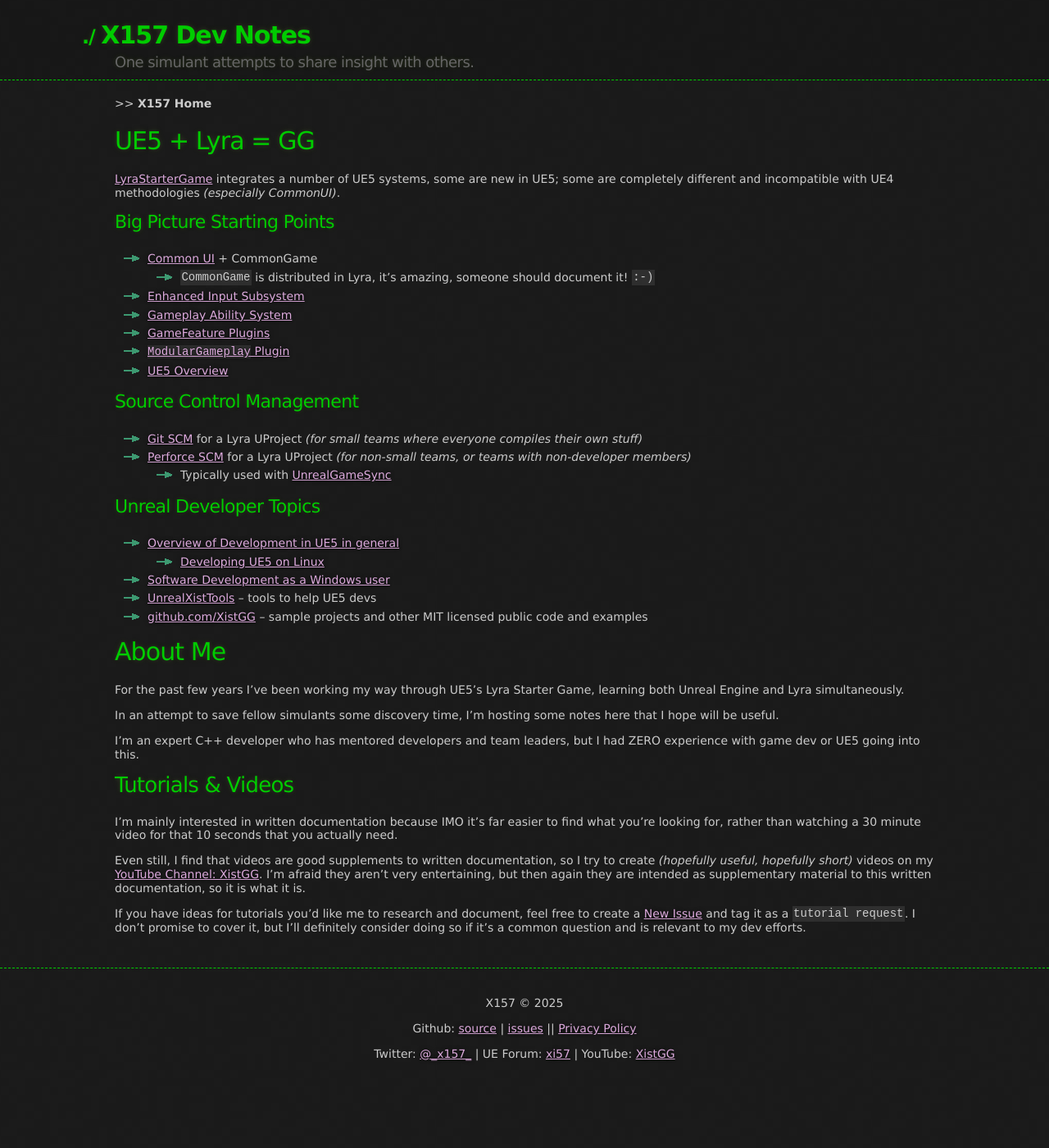
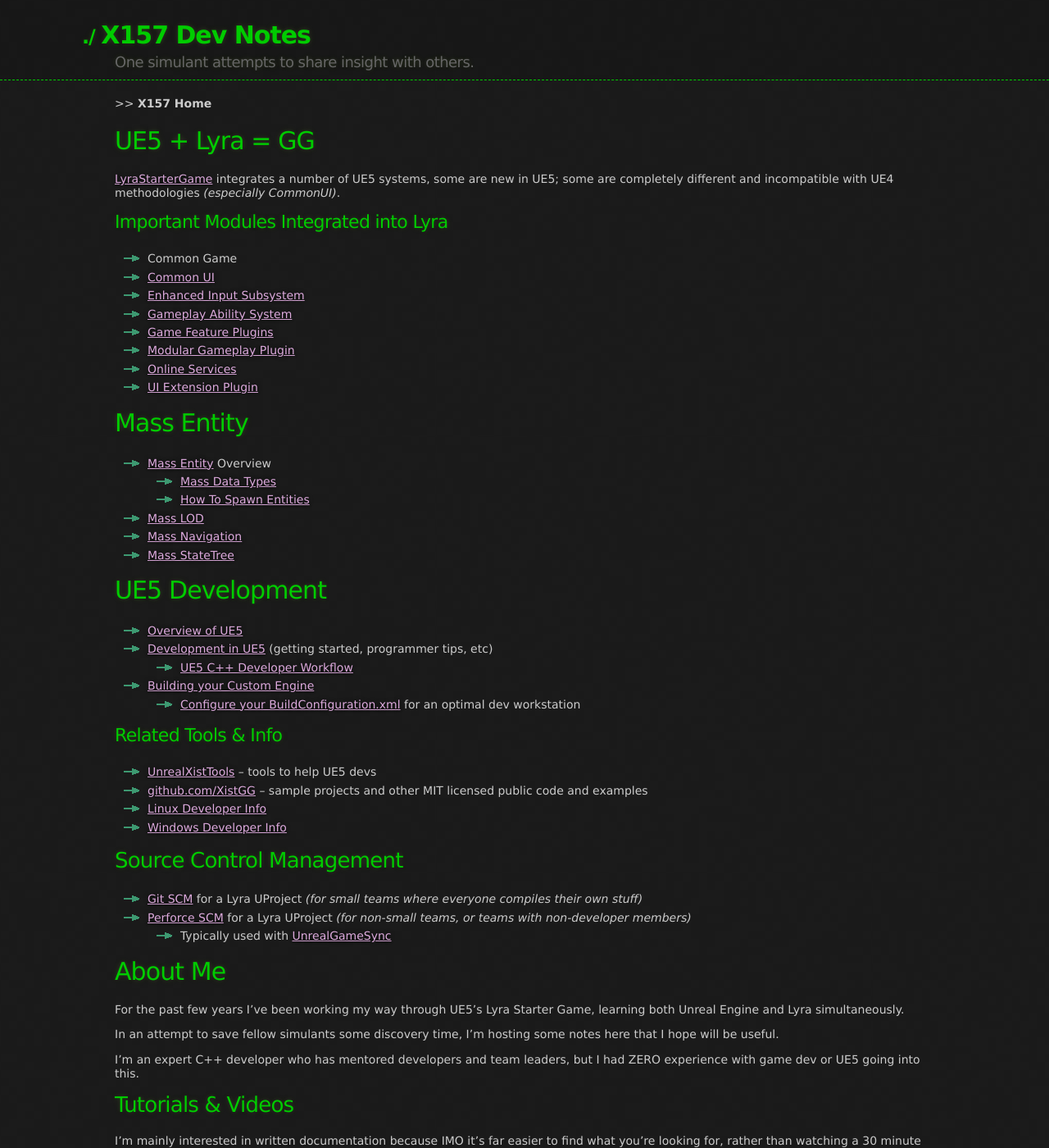
Before and after one commit to x157/x157.github.io, a Jekyll site: the page built from index.md, in a window 1280 px wide and 1400 px high. Shown: the whole window at 82% size. Built offline with Jekyll 4.4.1, drawn with Linux system fonts in a browser that asks for light colours; our own code applies the rules of GitHub Pages for plain Markdown files.

Commit message:
Revamp Home
Promote Mass to Homepage; Reorg Homepage and UE5 index accordingly.

```diff
--- a/index.md
+++ b/index.md
@@ -10,29 +10,48 @@
 some are completely different and incompatible with UE4 methodologies
 *(especially CommonUI)*.
 
-### Big Picture Starting Points
+### Important Modules Integrated into Lyra
 
-- [Common UI](/UE5/CommonUI/) + CommonGame
-  - `CommonGame` is distributed in Lyra, it's amazing, someone should document it! `:-)`
+- Common Game
+- [Common UI](/UE5/CommonUI/)
 - [Enhanced Input Subsystem](/UE5/EnhancedInput/)
 - [Gameplay Ability System](/UE5/GameplayAbilitySystem/)
-- [GameFeature Plugins](/UE5/GameFeatures/)
-- [`ModularGameplay` Plugin](/UE5/ModularGameplay/)
-- [UE5 Overview](/UE5/)
+- [Game Feature Plugins](/UE5/GameFeatures/)
+- [Modular Gameplay Plugin](/UE5/ModularGameplay/)
+- [Online Services](/UE5/OnlineServices/)
+- [UI Extension Plugin](/UE5/UIExtension/)
 
-### Source Control Management
+
+# Mass Entity
+
+- [Mass Entity](/UE5/Mass/) Overview
+  - [Mass Data Types](/UE5/Mass/DataTypes)
+  - [How To Spawn Entities](/UE5/Mass/HowTo/SpawnEntities)
+- [Mass LOD](/UE5/Mass/LOD)
+- [Mass Navigation](/UE5/Mass/Navigation)
+- [Mass StateTree](/UE5/Mass/StateTree)
+
+
+# UE5 Development
+
+- [Overview of UE5](/UE5/)
+- [Development in UE5](/UE5/Dev/) (getting started, programmer tips, etc)
+  - [UE5 C++ Developer Workflow](/UE5/Dev/Workflow)
+- [Building your Custom Engine](/UE5/Engine/)
+  - [Configure your BuildConfiguration.xml](/UE5/Engine/BuildConfiguration) for an optimal dev workstation
+
+### Related Tools & Info
+
+- [UnrealXistTools](/UnrealXistTools/) -- tools to help UE5 devs
+- [github.com/XistGG](https://github.com/XistGG) -- sample projects and other MIT licensed public code and examples
+- [Linux Developer Info](/UE5/Linux/)
+- [Windows Developer Info](/Windows/)
+
+## Source Control Management
 
 - [Git SCM](/Git/) for a Lyra UProject *(for small teams where everyone compiles their own stuff)*
 - [Perforce SCM](/Perforce/) for a Lyra UProject *(for non-small teams, or teams with non-developer members)*
-  - Typically used with [UnrealGameSync](https://docs.unrealengine.com/4.26/en-US/ProductionPipelines/DeployingTheEngine/UnrealGameSync/)
-
-### Unreal Developer Topics
-
-- [Overview of Development in UE5 in general](/UE5/Dev/)
-  - [Developing UE5 on Linux](/UE5/Linux/)
-- [Software Development as a Windows user](/Windows/)
-- [UnrealXistTools](/UnrealXistTools/) -- tools to help UE5 devs
-- [github.com/XistGG](https://github.com/XistGG) -- sample projects and other MIT licensed public code and examples
+  - Typically used with [UnrealGameSync](https://dev.epicgames.com/documentation/en-us/unreal-engine/unreal-game-sync-ugs-for-unreal-engine)
 
 
 # About Me
```
Also changed, not shown: UE5/index.md (+22 -30 lines).
